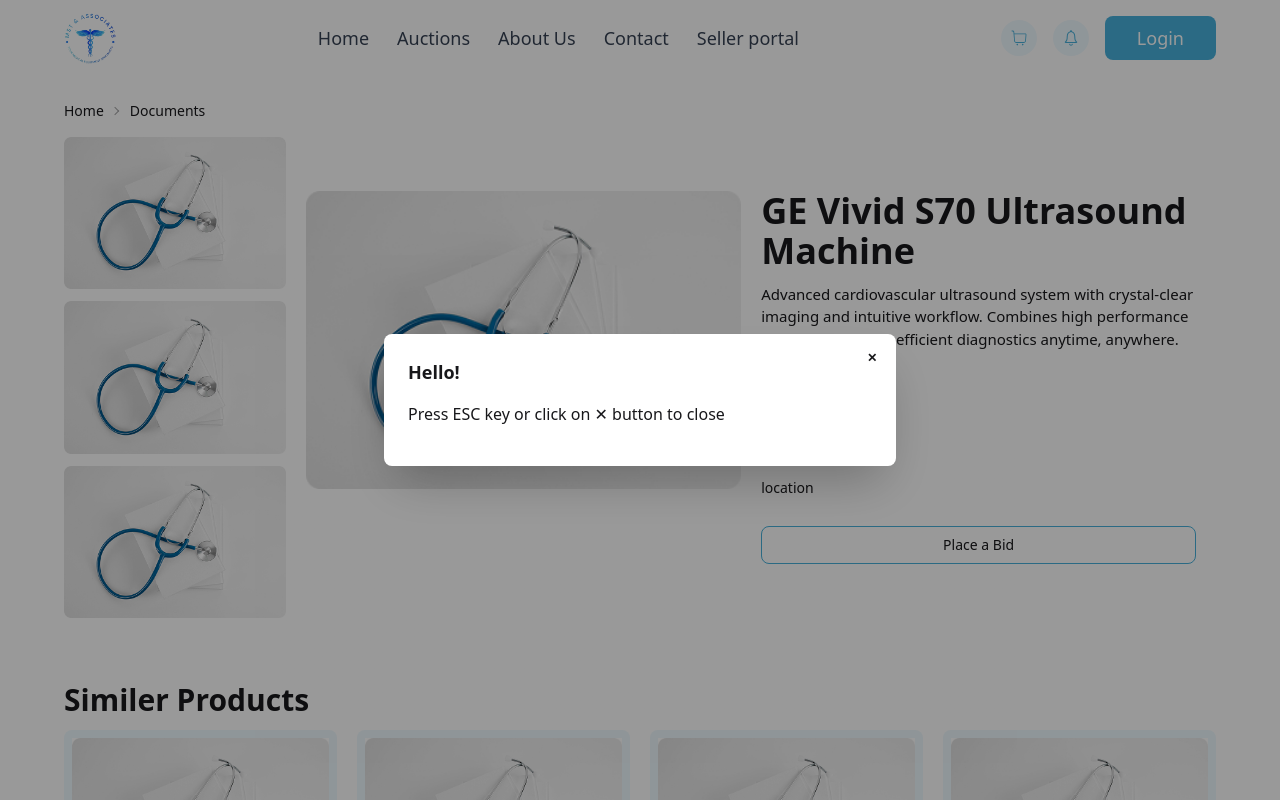
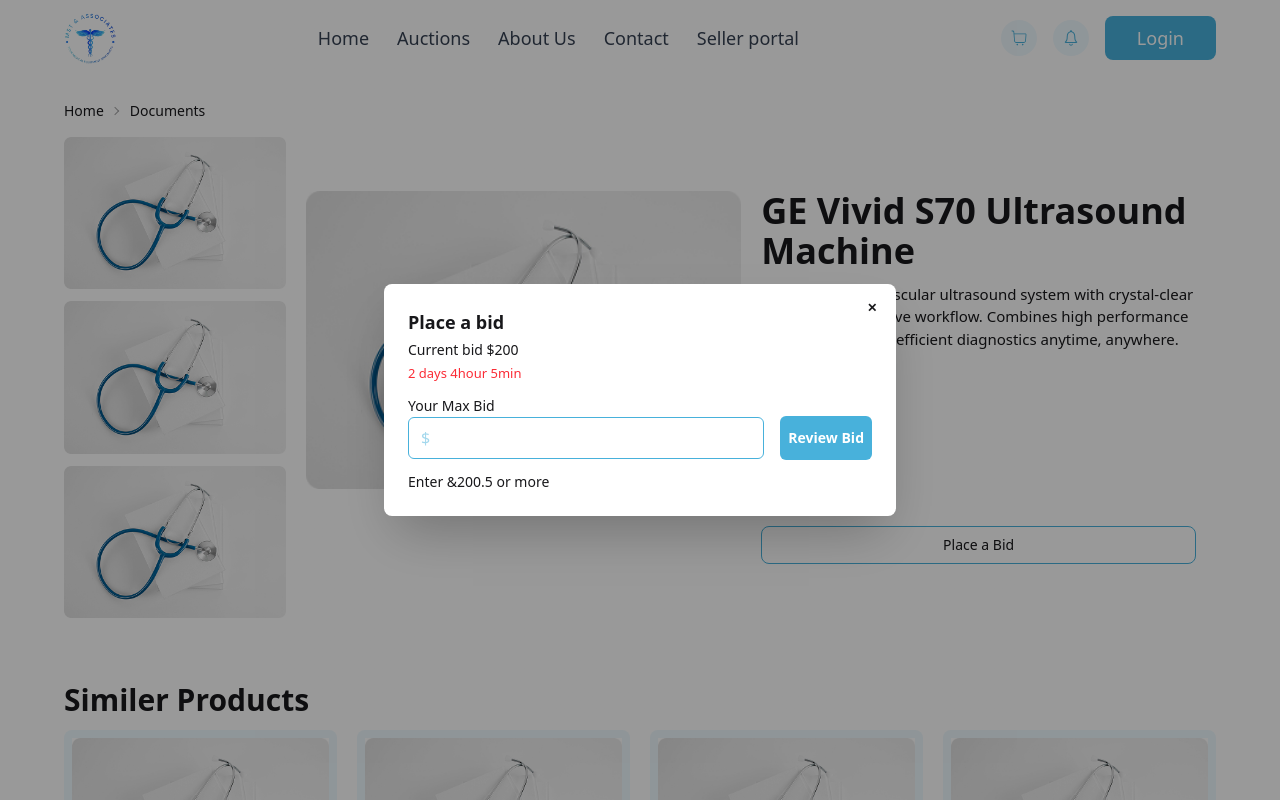
Before and after one commit to murad403/medical-equipment, a Next.js app: page /auctions/product-details/1 in a window 1280 px wide. Both pictures are taken after a click on the button "Place a Bid". Shown: the top 800 px of the page. Built offline with nearby package versions, Linux system fonts and the light colour scheme.

Commit message:
setbid and review bid modal

```diff
--- a/app/components/auctions/BidsModal.tsx
+++ b/app/components/auctions/BidsModal.tsx
@@ -1,18 +1,61 @@
-import React from "react";
+"use client";
+import React, { useState } from "react";
 
 const BidsModal = () => {
+  const [bid, setBid] = useState<number>();
+  const [confirmBid, setConfirmBid] = useState<boolean>(false);
+  const [edit, setEdit] = useState<boolean>(true);
+  const handleReviewBid = (e: React.FormEvent<HTMLFormElement>) =>{
+    e.preventDefault();
+    const bid = new FormData(e.currentTarget).get("bid") as string;
+    setBid(parseInt(bid));
+    setEdit(false);
+  }
   return (
     <div>
       <dialog id="my_modal_3" className="modal">
         <div className="modal-box">
           <form method="dialog">
-            {/* if there is a button in form, it will close the modal */}
             <button className="btn btn-sm btn-circle btn-ghost absolute right-2 top-2">
               ✕
             </button>
           </form>
-          <h3 className="font-bold text-lg">Hello!</h3>
-          <p className="py-4">Press ESC key or click on ✕ button to close</p>
+          {
+            edit ?
+            <div>
+              <h3 className="font-bold text-lg">Place a bid</h3>
+              <p className="text-sm mt-1">Current bid  $200</p>
+              <p className="text-[13px] text-red-500 mt-1">2 days 4hour 5min</p>
+              <form onSubmit={handleReviewBid} className="my-3 w-full">
+                <div>
+                  <label className="block capitalize text-sm">Your max bid</label>
+                  <div className="flex items-center gap-4">
+                    <input defaultValue={bid} required name="bid" type="text" placeholder="$" className="w-full text-hard px-3 outline-none border border-hard rounded-md py-2" />
+                    <button type="submit" className="bg-hard whitespace-nowrap text-white font-semibold rounded-md py-3 px-2 text-sm cursor-pointer">Review Bid</button>
+                  </div>
+                </div>
+              </form>
+              <p className="text-sm">Enter &200.5 or more</p>
+            </div> :
+            confirmBid ?
+            <div className="flex justify-center items-center flex-col gap-3 h-[150px]">
+              <h2 className="text-3xl font-semibold">Thank You</h2>
+              <p className="text-sm">Your bid has been successfully submitted</p>
+            </div>
+            :
+            <div className="flex flex-col items-center">
+              <h3 className="font-bold text-lg">Review bid</h3>
+              <p className="text-sm mt-1 flex items-center gap-7">Current bid <span>$200</span></p>
+              <p className="text-sm mt-1 flex items-center gap-7">Your max bid <span>$666</span></p>
+              <p className="text-[13px] text-red-500 mt-1">2 days 4hour 5min</p>
+              <div className="mt-5 flex justify-between items-center gap-5 text-sm font-semibold *:cursor-pointer">
+                  <button onClick={() =>setConfirmBid(true)} className="text-white bg-hard rounded-md py-2 px-3">Confirm Bid</button>
+                    <button onClick={() => setEdit(true)} className="text-hard border border-hard rounded-md py-2 px-8">Edit</button>
+              </div>
+              <p className="text-[10px] text-red-500 mt-5">When you confirm your bid, it means you’re committing to buy this item if you’re the winning bidder.</p>
+            </div>
+
+          }
         </div>
       </dialog>
     </div>
```
Also changed, not shown: 2 other files (tests, documents, lock files or other folders).
